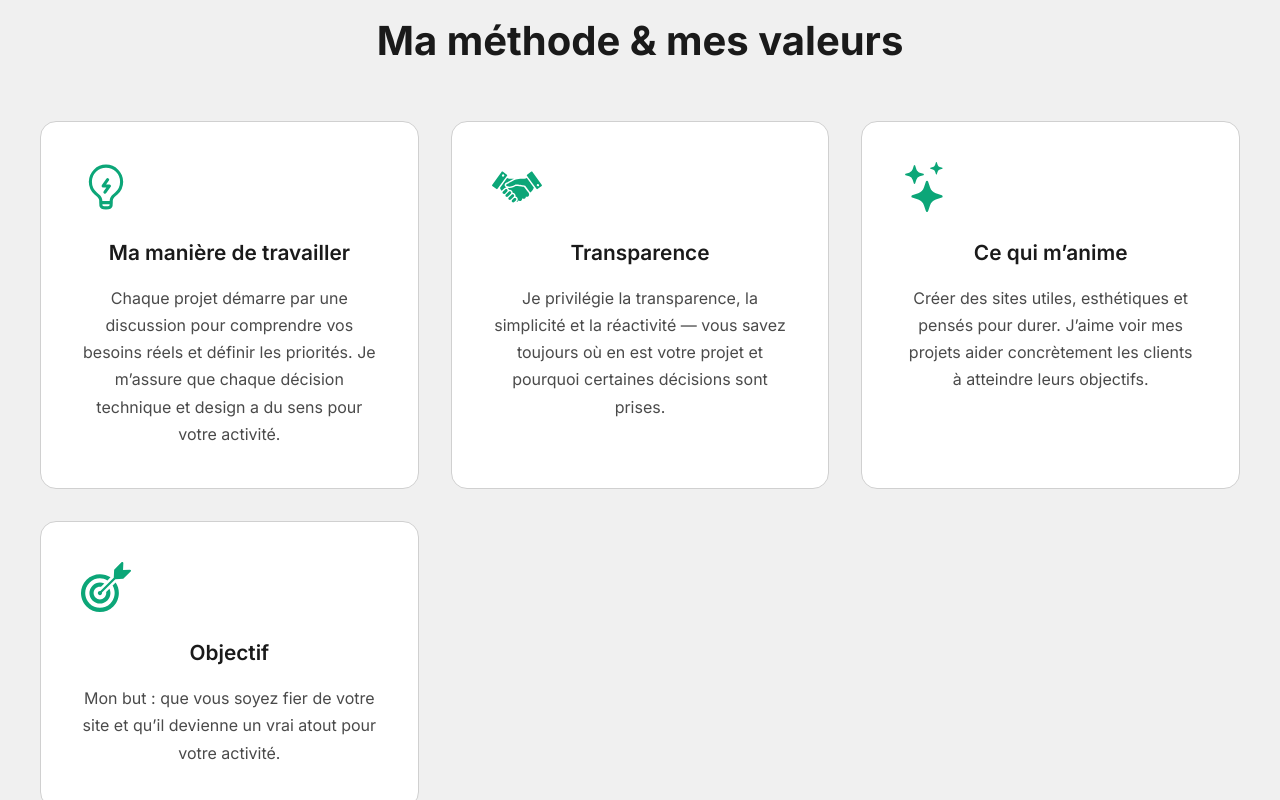
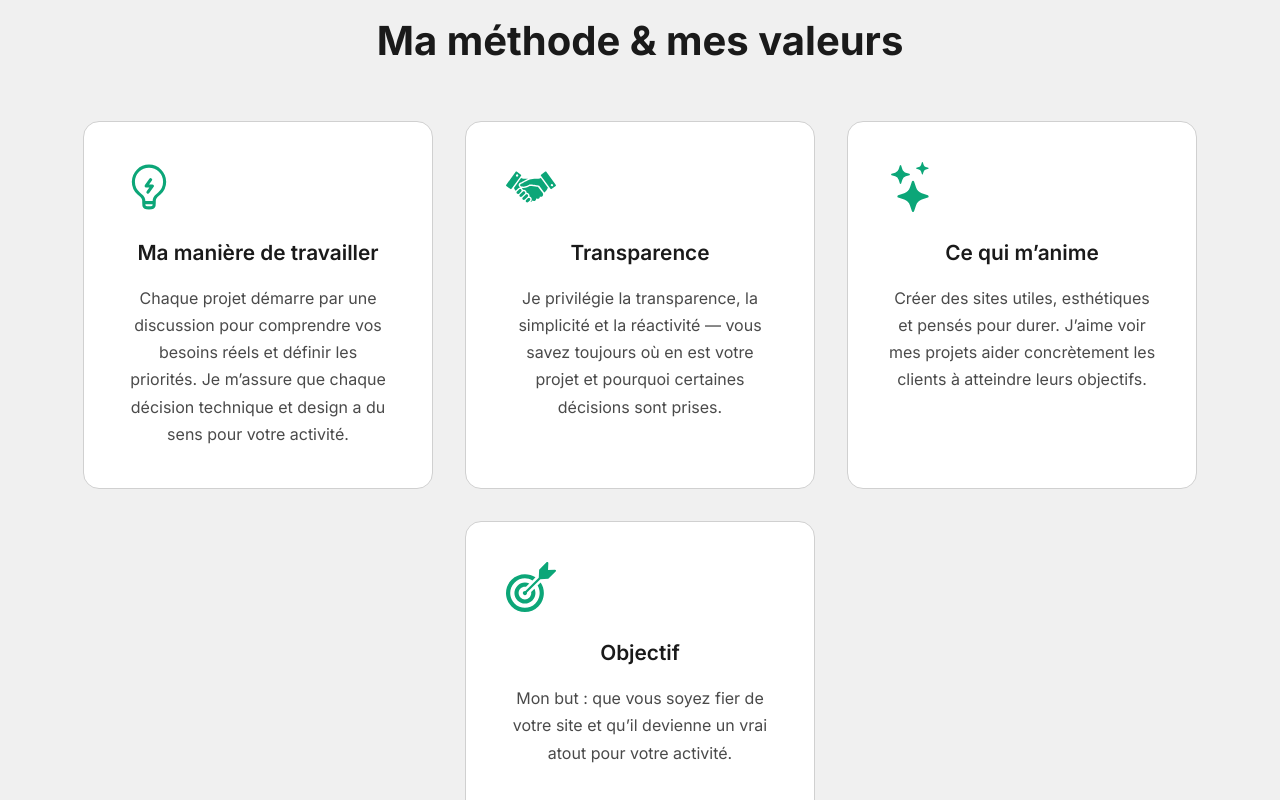
Before and after one commit to Alexandre-Saudemont/WebDev, a Next.js app: page /about in a window 1280 px wide. Shown: the part 1680-2480 px from the top of the page. Built offline with nearby package versions, Linux system fonts and the light colour scheme.

Commit message:
center card about page / service page

```diff
--- a/src/components/AboutPage/ValuesGrid/ValuesGrid.css
+++ b/src/components/AboutPage/ValuesGrid/ValuesGrid.css
@@ -39,9 +39,11 @@
 }
 
 .values-grid {
-	display: grid;
-	grid-template-columns: repeat(auto-fit, minmax(280px, 1fr));
+	display: flex;
+	flex-wrap: wrap;
+	justify-content: center;
 	gap: 2rem;
+	align-items: stretch;
 }
 
 .value-card {
@@ -55,6 +57,10 @@
 	transform: translateY(30px);
 	position: relative;
 	overflow: hidden;
+	max-width: 350px;
+	display: flex;
+	flex-direction: column;
+	min-height: 350px;
 }
 
 .value-card::before {
--- a/src/components/ServicesPage/ServiceCard/ServiceCard.css
+++ b/src/components/ServicesPage/ServiceCard/ServiceCard.css
@@ -4,8 +4,8 @@
 	border-radius: 16px;
 	border: 1px solid var(--border);
 	box-shadow: 0 4px 6px rgba(0, 0, 0, 0.05);
-	flex: 1 1 300px;
-	max-width: 100%;
+
+	max-width: 350px;
 	opacity: 0;
 	transform: translateY(40px);
 	transition: opacity 0.6s ease, transform 0.6s ease, box-shadow 0.3s ease, border-color 0.3s ease;
--- a/src/components/ServicesPage/ServicesGrid/ServicesGrid.css
+++ b/src/components/ServicesPage/ServicesGrid/ServicesGrid.css
@@ -1,6 +1,4 @@
 .services-grid {
-	display: grid;
-	grid-template-columns: repeat(auto-fit, minmax(300px, 1fr));
 	gap: 2.5rem;
 	padding: 5rem 2rem;
 	background: var(--bg-primary);
@@ -8,6 +6,9 @@
 	z-index: 1;
 	max-width: 1200px;
 	margin: 0 auto;
+	display: flex;
+	flex-wrap: wrap;
+	justify-content: center;
 }
 
 /* Responsive */
```
Also changed, not shown: 1 other file (tests, documents, lock files or other folders).
